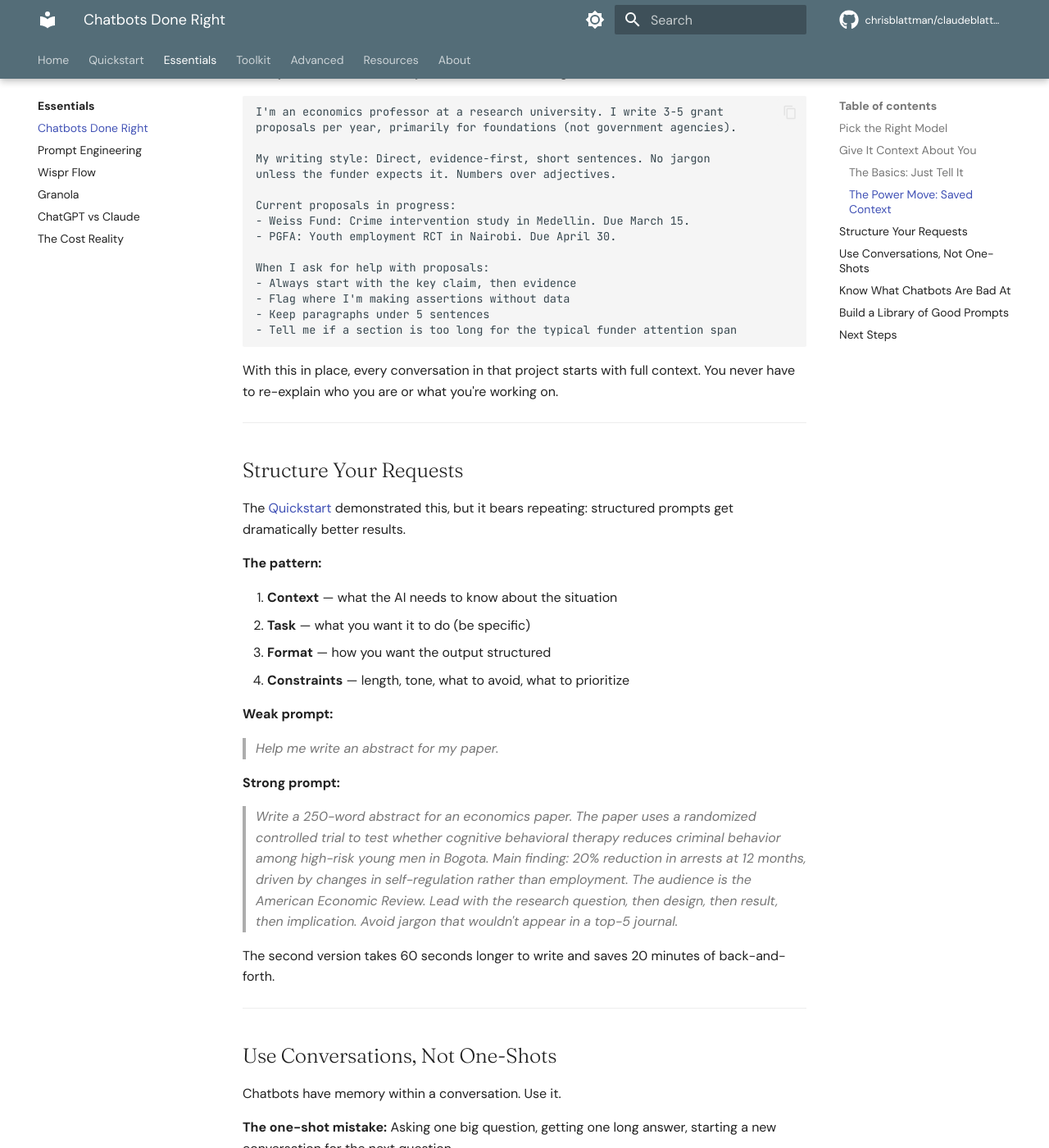
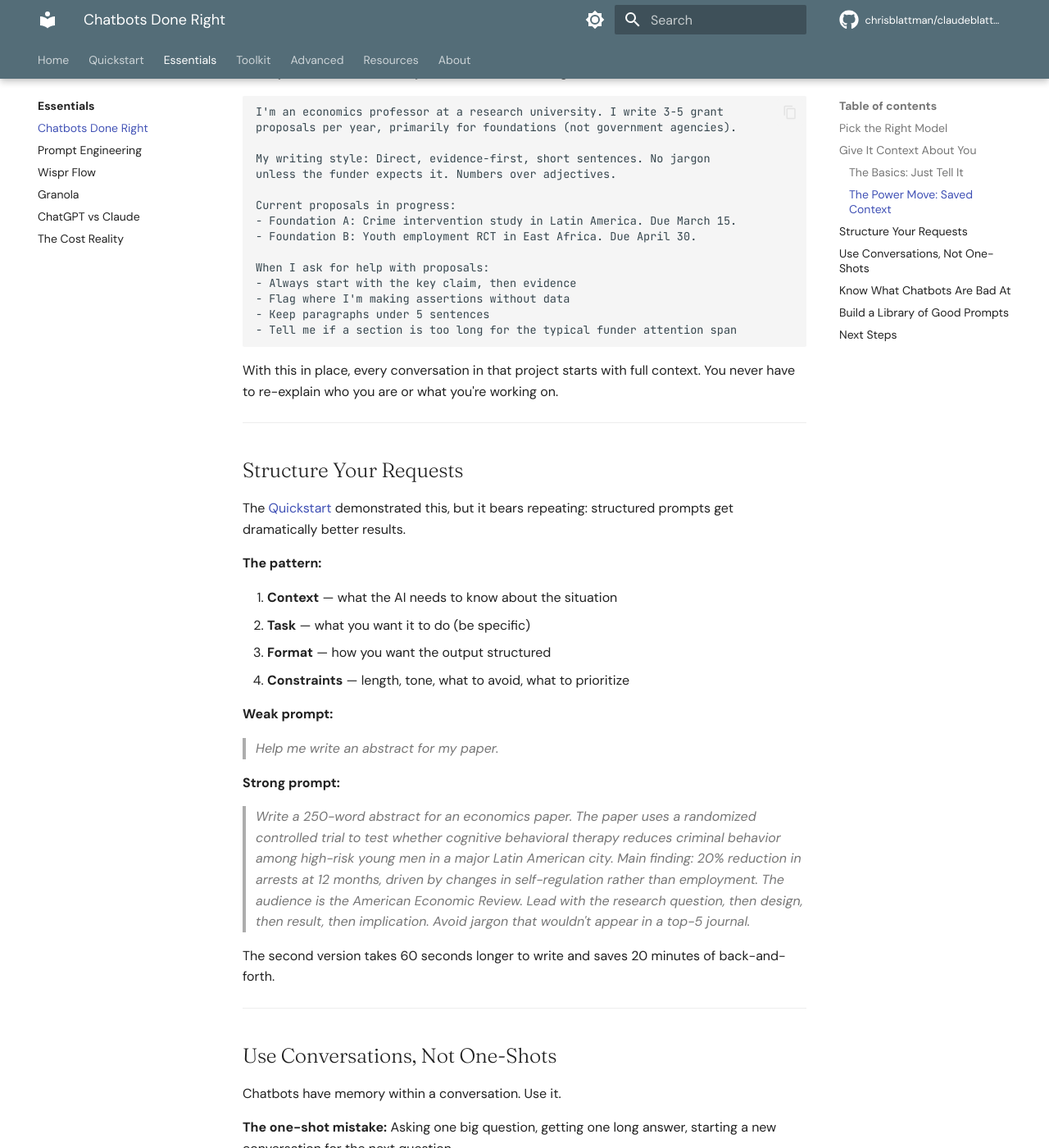
Before and after one commit to XiongfeiLi6/claudeblattman, an MkDocs documentation site: the page built from docs/essentials/chatbots.md, in a window 1280 px wide and 1400 px high, scrolled down 1968 px. Shown: the whole window at 82% size. Built offline with MkDocs 1.6.1 and Material for MkDocs 9.7.7, drawn with Linux system fonts in a browser that asks for light colours; comment, search, counter and statistics services are not loaded; some of the changed text lies outside the part shown.

Commit message:
Sanitize personal details from public-facing files
- Remove RA names from CONTRIBUTING.md
- Replace real project names, funders, and locations in chatbots.md
  examples with generic alternatives
- Fix Twitter handle in mkdocs.yml (@chaborr -> @cblatts)

Co-Authored-By: Claude Opus 4.6 <noreply@anthropic.com>

```diff
--- a/docs/essentials/chatbots.md
+++ b/docs/essentials/chatbots.md
@@ -33,7 +33,7 @@ A chatbot with no context about you gives generic advice. A chatbot that knows y
 
 At the start of any conversation, spend 30 seconds on context:
 
-> *I'm an assistant professor of economics studying labor markets in developing countries. I run two active RCTs in Colombia and Kenya. I manage 4 research assistants. I'm writing a grant proposal for the Weiss Fund that's due March 15.*
+> *I'm an assistant professor of economics studying labor markets in developing countries. I run two active RCTs. I manage 4 research assistants. I'm writing a grant proposal for a foundation that's due March 15.*
 
 Now every response is calibrated to your actual situation instead of a generic "researcher."
 
@@ -63,8 +63,8 @@ My writing style: Direct, evidence-first, short sentences. No jargon
 unless the funder expects it. Numbers over adjectives.
 
 Current proposals in progress:
-- Weiss Fund: Crime intervention study in Medellin. Due March 15.
-- PGFA: Youth employment RCT in Nairobi. Due April 30.
+- Foundation A: Crime intervention study in Latin America. Due March 15.
+- Foundation B: Youth employment RCT in East Africa. Due April 30.
 
 When I ask for help with proposals:
 - Always start with the key claim, then evidence
@@ -92,7 +92,7 @@ The [Quickstart](../quickstart.md) demonstrated this, but it bears repeating: st
 > *Help me write an abstract for my paper.*
 
 **Strong prompt:**
-> *Write a 250-word abstract for an economics paper. The paper uses a randomized controlled trial to test whether cognitive behavioral therapy reduces criminal behavior among high-risk young men in Bogota. Main finding: 20% reduction in arrests at 12 months, driven by changes in self-regulation rather than employment. The audience is the American Economic Review. Lead with the research question, then design, then result, then implication. Avoid jargon that wouldn't appear in a top-5 journal.*
+> *Write a 250-word abstract for an economics paper. The paper uses a randomized controlled trial to test whether cognitive behavioral therapy reduces criminal behavior among high-risk young men in a major Latin American city. Main finding: 20% reduction in arrests at 12 months, driven by changes in self-regulation rather than employment. The audience is the American Economic Review. Lead with the research question, then design, then result, then implication. Avoid jargon that wouldn't appear in a top-5 journal.*
 
 The second version takes 60 seconds longer to write and saves 20 minutes of back-and-forth.
 
--- a/mkdocs.yml
+++ b/mkdocs.yml
@@ -101,7 +101,7 @@ extra:
     - icon: fontawesome/brands/github
       link: https://github.com/chrisblattman/claudeblattman
     - icon: fontawesome/brands/x-twitter
-      link: https://twitter.com/chaborr
+      link: https://twitter.com/cblatts
 
 copyright: >
   Built by <a href="https://chrisblattman.com">Chris Blattman</a> &mdash;
```
Also changed, not shown: CONTRIBUTING.md (+1 -1 lines).
